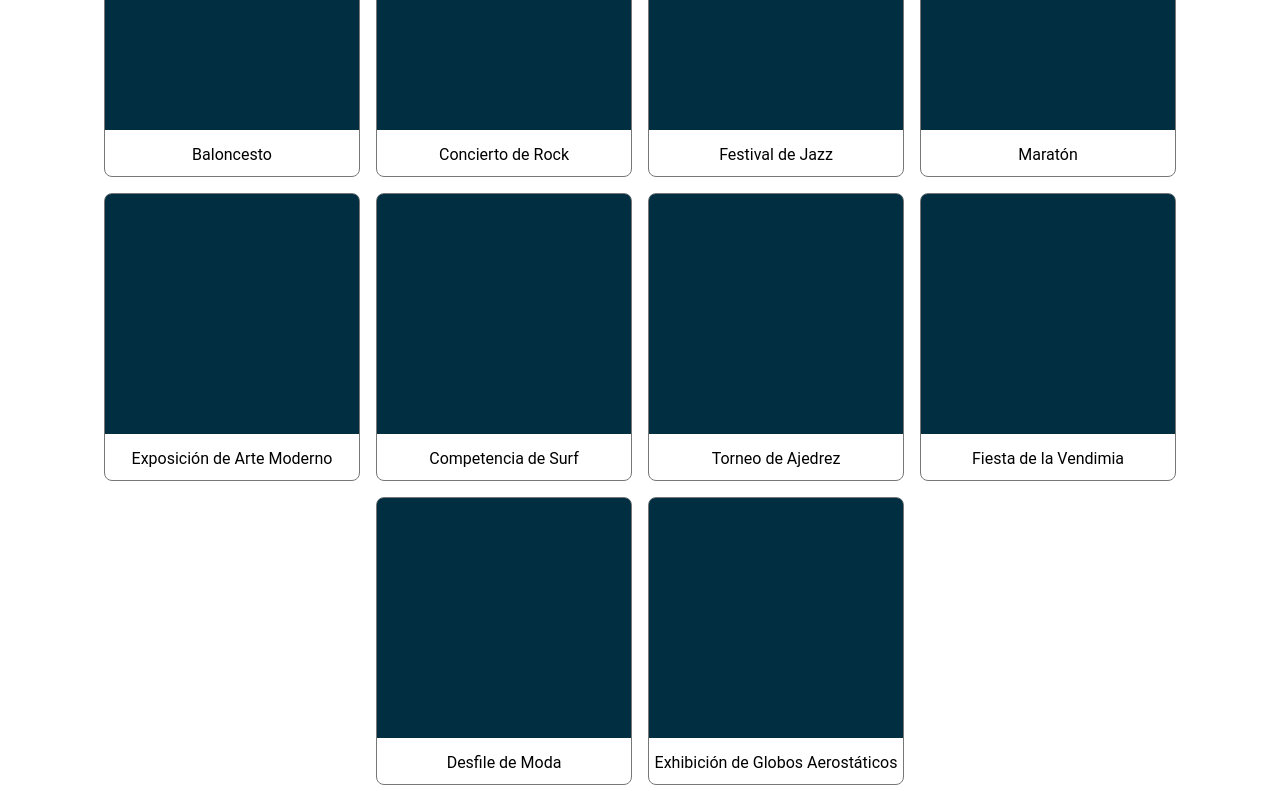
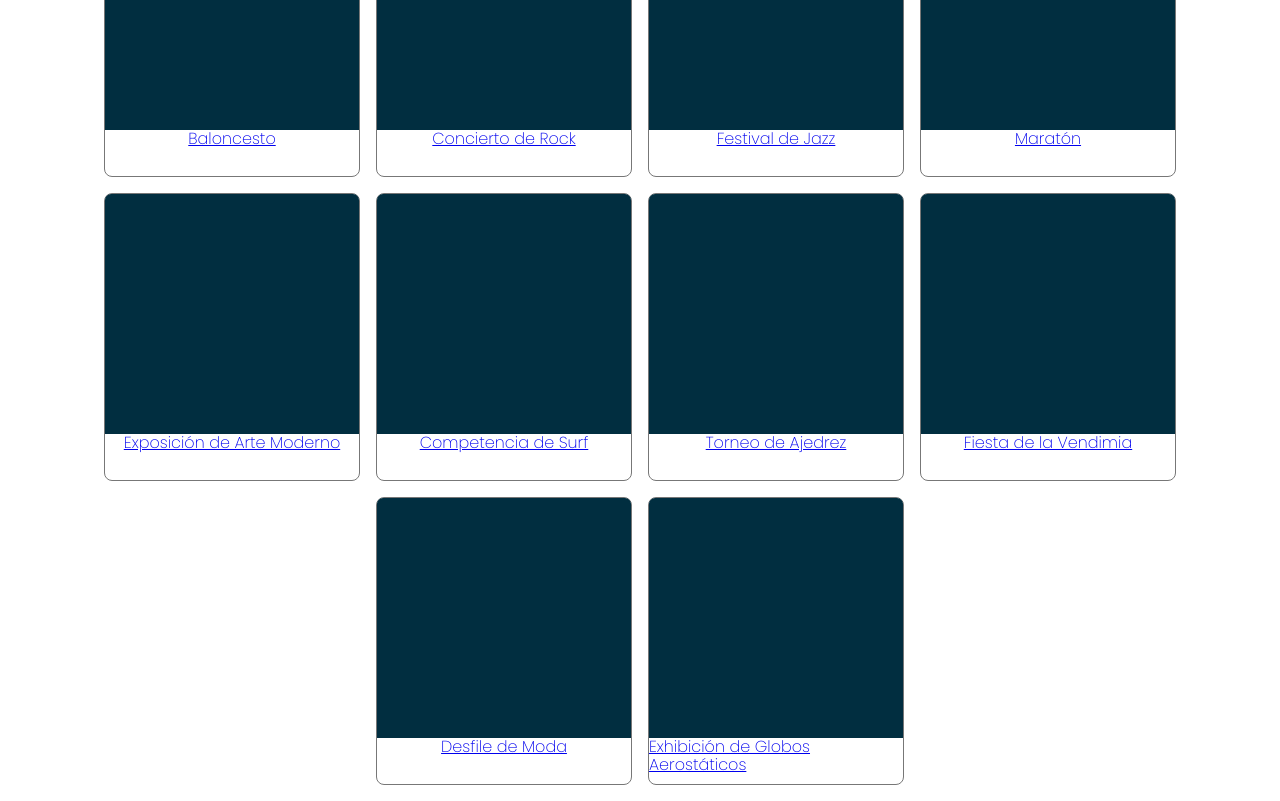
Before and after one commit to aerospoke/Eventos, a React (Vite) app: page /#/events in a window 1280 px wide. Shown: the part 260-1061 px from the top of the page. Built offline with nearby package versions, Linux system fonts and the light colour scheme.

Commit message:
create new section for event

```diff
--- /dev/null
+++ b/src/components/EventData.jsx
@@ -0,0 +1,66 @@
+import React from "react";
+
+const EventAvalible = [
+    {
+        name: 'Baloncesto',
+        location: 'Medellín',
+        publicEstimated: 8000,
+        id:1
+    },
+    {
+        name: 'Concierto de Rock',
+        location: 'Bogotá',
+        publicEstimated: 25000,
+        id:2
+    },
+    {
+        name: 'Festival de Jazz',
+        location: 'New Orleans',
+        publicEstimated: 18000,
+        id:3
+    },
+    {
+        name: 'Maratón',
+        location: 'Barcelona',
+        publicEstimated: 3000,
+        id:4
+    },
+    {
+        name: 'Exposición de Arte Moderno',
+        location: 'París',
+        publicEstimated: 12000,
+        id:5
+    },
+    {
+        name: 'Competencia de Surf',
+        location: 'Australia',
+        publicEstimated: 5000,
+        id:6
+    },
+    {
+        name: 'Torneo de Ajedrez',
+        location: 'Moscú',
+        publicEstimated: 1000,
+        id:7
+    },
+    {
+        name: 'Fiesta de la Vendimia',
+        location: 'Mendoza',
+        publicEstimated: 12000,
+        id:8
+    },
+    {
+        name: 'Desfile de Moda',
+        location: 'Milán',
+        publicEstimated: 15000,
+        id:9
+    },
+    {
+        name: 'Exhibición de Globos Aerostáticos',
+        location: 'Albuquerque',
+        publicEstimated: 30000,
+        id:10
+    }
+];
+
+export default EventAvalible
--- /dev/null
+++ b/src/components/EventsPost.jsx
@@ -0,0 +1,31 @@
+import React from "react";
+import { useNavigate, useParams } from "react-router-dom";
+import EventAvalible from "./EventData";
+import { ButtonBack } from "../styled-components/events";
+
+
+function EventsPost(){
+    const params = useParams()
+    const navigate = useNavigate()
+
+    const EventActually = EventAvalible.find(item => item.id === parseInt(params.id))
+
+    const buttonBack = () =>{
+        return navigate('/events')
+    }
+
+    return(
+        <div>
+            <div className=" flex items-center">
+            <ButtonBack onClick={buttonBack}/>
+            <h1>Mas detalle del evento</h1>
+            </div>
+            <p>Nombre del evento: {EventActually.name}</p>
+            <p>Lugar: {EventActually.location}</p>
+            <p>Publico Estimado: {EventActually.publicEstimated}</p>
+        </div>
+    )
+
+}
+
+export default EventsPost;
--- a/src/components/eventCard.jsx
+++ b/src/components/eventCard.jsx
@@ -1,12 +1,15 @@
 import React from "react";
 import { PrincipalContainer, ImageEvent, DescriptionContainer } from "../styled-components/events";
+import { Link } from "react-router-dom";
 
 function EventCard(props) {
+    console.log("🚀 ~ file: eventCard.jsx:6 ~ EventCard ~ props:", props)
+
     return (
         <PrincipalContainer>
             <ImageEvent />
             <DescriptionContainer>
-                <p>{props.name}</p>
+                <Link to={'/events/'+ props.id}>{props.name}</Link>
             </DescriptionContainer>
 
         </PrincipalContainer>
--- a/src/components/eventsPage.jsx
+++ b/src/components/eventsPage.jsx
@@ -2,63 +2,11 @@ import React from "react";
 import {EventContainer} from "../styled-components/events";
 import EventCard from "./eventCard";
 import { AnnounceHeader } from "../styled-components/home";
-
-
-const EventAvalible = [
-    {
-        name: 'Baloncesto',
-        location: 'Medellín',
-        publicEstimated: 8000
-    },
-    {
-        name: 'Concierto de Rock',
-        location: 'Bogotá',
-        publicEstimated: 25000
-    },
-    {
-        name: 'Festival de Jazz',
-        location: 'New Orleans',
-        publicEstimated: 18000
-    },
-    {
-        name: 'Maratón',
-        location: 'Barcelona',
-        publicEstimated: 3000
-    },
-    {
-        name: 'Exposición de Arte Moderno',
-        location: 'París',
-        publicEstimated: 12000
-    },
-    {
-        name: 'Competencia de Surf',
-        location: 'Australia',
-        publicEstimated: 5000
-    },
-    {
-        name: 'Torneo de Ajedrez',
-        location: 'Moscú',
-        publicEstimated: 1000
-    },
-    {
-        name: 'Fiesta de la Vendimia',
-        location: 'Mendoza',
-        publicEstimated: 12000
-    },
-    {
-        name: 'Desfile de Moda',
-        location: 'Milán',
-        publicEstimated: 15000
-    },
-    {
-        name: 'Exhibición de Globos Aerostáticos',
-        location: 'Albuquerque',
-        publicEstimated: 30000
-    }
-];
+import EventAvalible from "./EventData";
 
 
 function Events (){
+
     return(
         <EventContainer>
             <AnnounceHeader>
@@ -68,7 +16,7 @@ function Events (){
             <div className="w-90 flex justify-center flex-wrap br3 ">
                 {EventAvalible.map(item =>{
                     return(
-                        <EventCard name={item.name} location={item.location} publicEstimated={item.publicEstimated}/>
+                        <EventCard name={item.name} location={item.location} publicEstimated={item.publicEstimated} id={item.id}/>
                     )
                 })
 
--- a/src/components/principalPage.jsx
+++ b/src/components/principalPage.jsx
@@ -4,6 +4,7 @@ import HomePage from "./homePage";
 import Events from "./eventsPage";
 import { AnnounceHeader, Divition } from "../styled-components/home";
 import { HashRouter, Routes, Route } from "react-router-dom"
+import EventsPost from "./EventsPost";
 
 
 
@@ -16,6 +17,8 @@ function PrincipalPage() {
                 <Routes>
                     <Route path="/home" element={<HomePage />} />
                     <Route path="/events" element={<Events />} />
+                    <Route path="/events/:id" element={<EventsPost />} />
+
                 </Routes>
             </HashRouter>
         </div>
--- a/src/styled-components/events.jsx
+++ b/src/styled-components/events.jsx
@@ -27,3 +27,6 @@ export const DescriptionContainer = styled.div.attrs({
 & p{
     font-family: 'Roboto', sans-serif;
 }`
+export const ButtonBack = styled.button.attrs({
+ className:' mh4 w2 h2 bg-red'
+})``
--- a/src/styled-components/headerMainMenu.jsx
+++ b/src/styled-components/headerMainMenu.jsx
@@ -14,7 +14,6 @@ export const OptionsMenu = styled.button.attrs({
 })`
 width: 10rem;
 height: 4rem;
-
 background: none;
 border: none;
 cursor: pointer;
```
